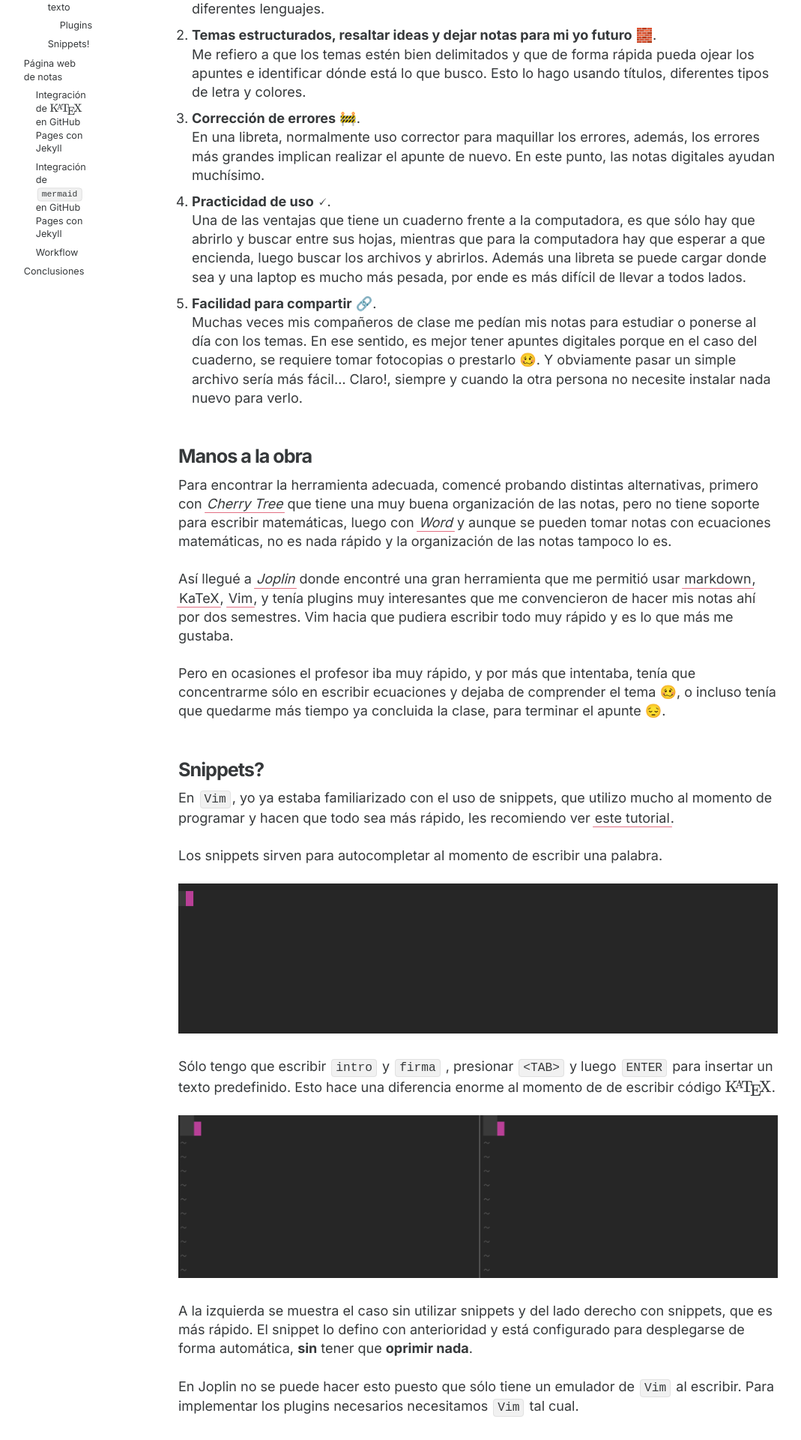
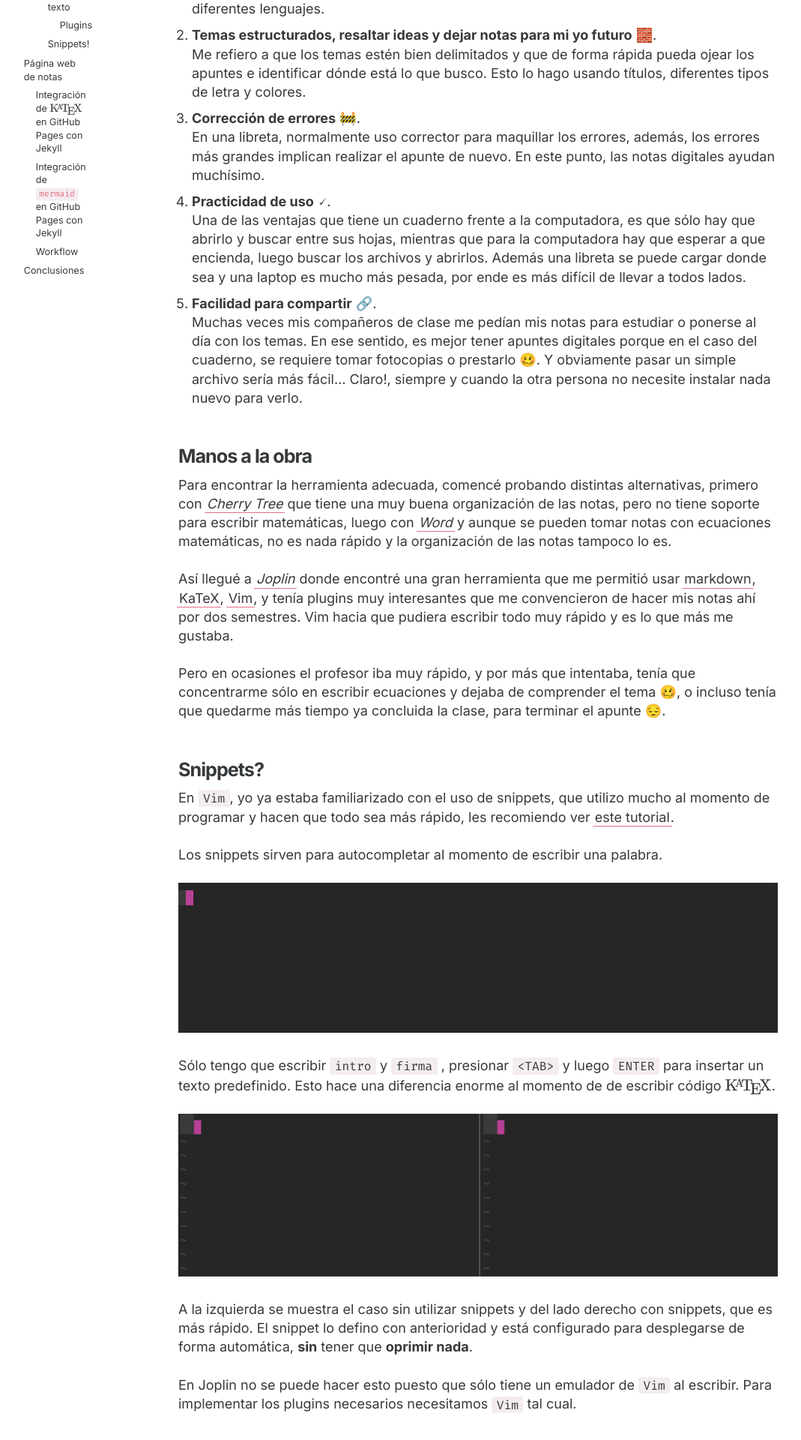
Before and after one commit to danielhj1998/blogger, a Jekyll site: the page built from _posts/2021-08-14-how-I-take-engineering-lectures.md, in a window 1280 px wide. Shown: the part 585-2505 px from the top of the page at 75% size, without its empty margins (2-1071 px from the left). Built offline with Jekyll 4.4.1, drawn with Linux system fonts in a browser that asks for light colours; nearby versions of some CDN libraries.

Commit message:
Changed code style

```diff
--- a/css/main.scss
+++ b/css/main.scss
@@ -1,16 +1,6 @@
 ---
 ---
 @import url('https://fonts.googleapis.com/css2?family=Fira+Code&family=Inter:wght@400;700&display=swap');
-
-@import 'code.css';
-pre code {
-    background-color: #F8F8F8;
-    font-family: 'Fira Code', monospace;
-    white-space: pre;
-    overflow-x: auto;
-}
-
-@charset "utf-8";
 
 /* Constants */
 $font-size-body: 18px;
@@ -20,6 +10,24 @@
 $clear: white;
 $accent: #e26f83;
 $code-bg: #f4ecf0;
+
+
+@import 'code.css';
+code {
+    background-color: $code-bg;
+    font-family: 'Fira Code', monospace;
+    border: none;
+    border-radius: 3px;
+    padding: .05em .4em;
+    margin: 0;
+    font-size: 90%;
+    pre & {
+        white-space: pre;
+        overflow-x: auto;
+    }
+}
+
+@charset "utf-8";
 
 html, body {
     height: 90%;
@@ -183,6 +191,19 @@
                 height: 100%;
             }
         }
+        & code {
+            color: $accent;
+            &:before{
+                content: "";
+                position: absolute;
+                background: $clear;
+                width: calc(100% + 4px);
+                height: 100%;
+                bottom: 0;
+                left: -2px;
+                z-index: -1;
+            }
+        }
     }
 }
 
```
